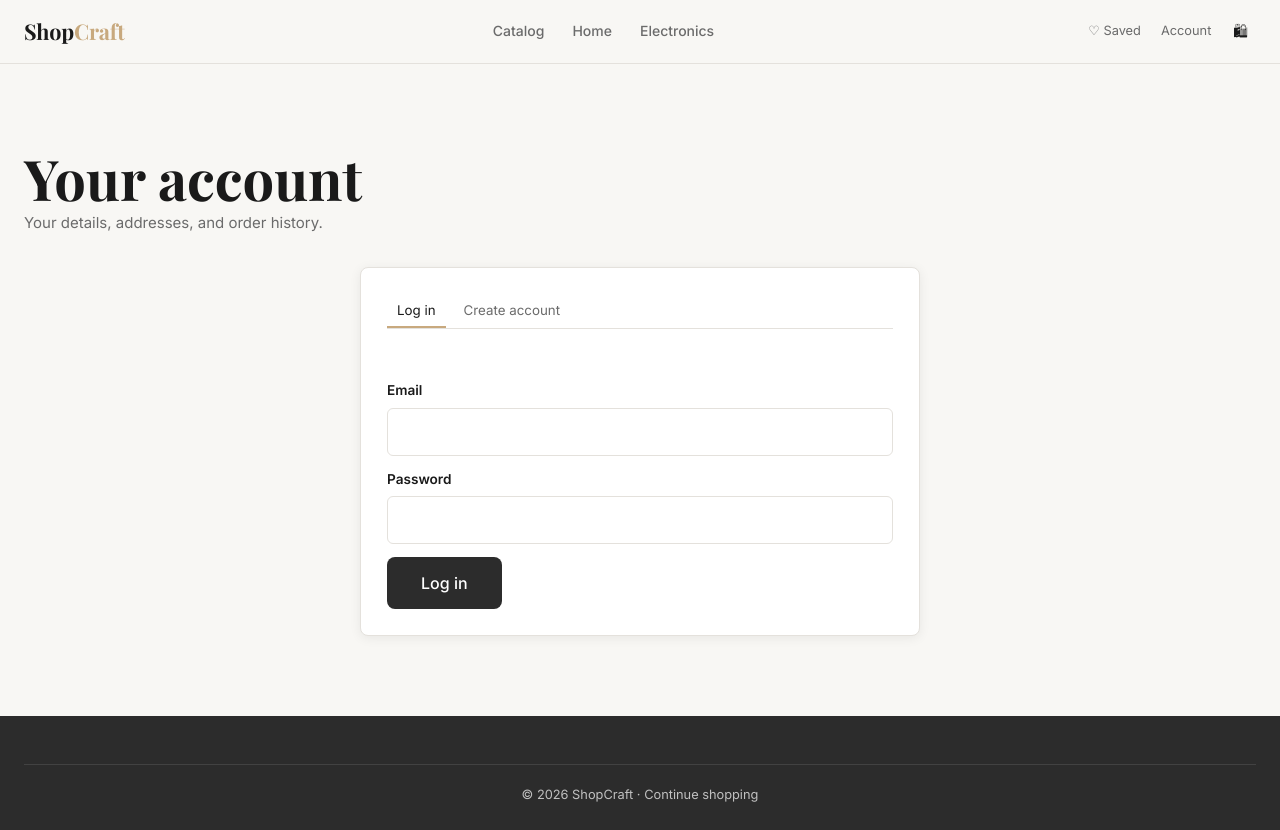
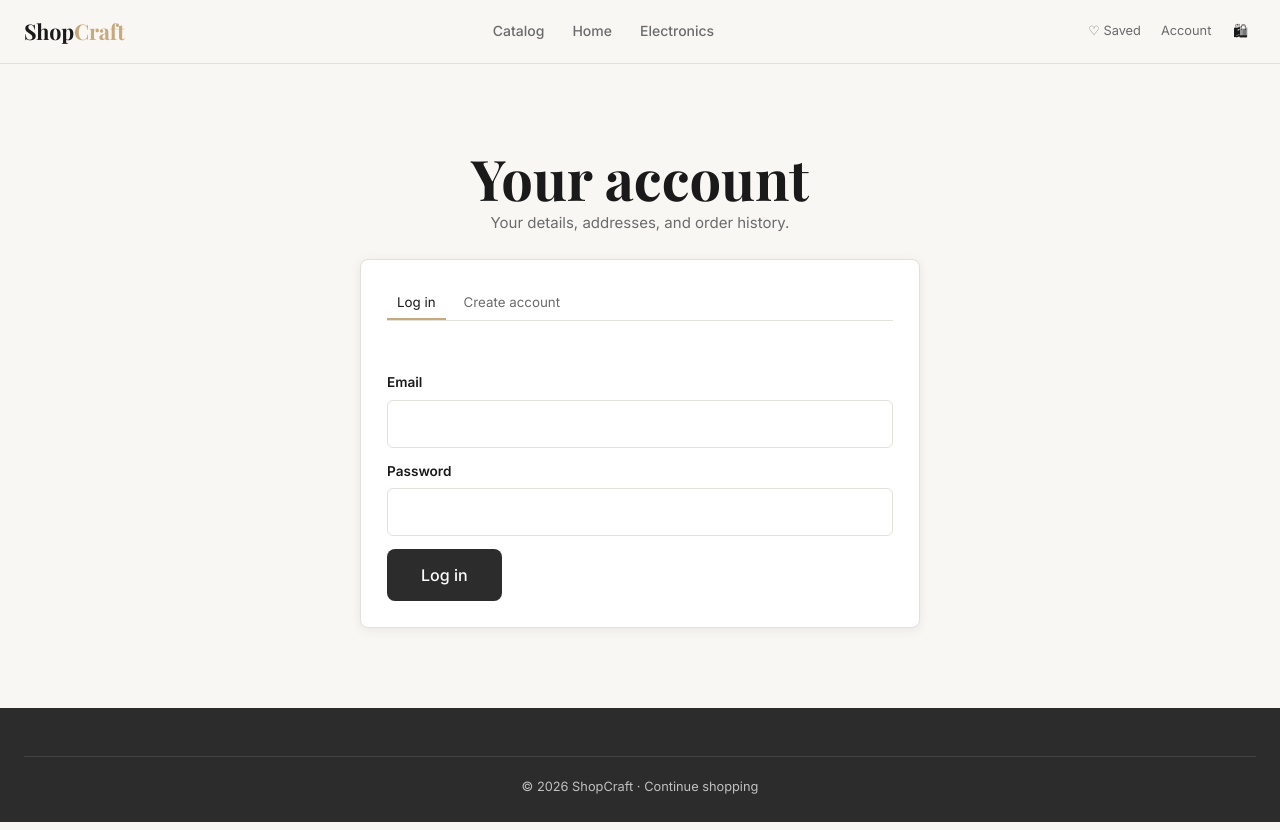
Before and after one commit to kowshik5475/shopcraft, a website: page account.html in a window 1280 px wide. Drawn offline with nearby package versions, Linux system fonts and the light colour scheme; no server answers.

Commit message:
Update styles.css

```diff
--- a/css/styles.css
+++ b/css/styles.css
@@ -577,11 +577,21 @@ main.section > .container > .account-layout > #account-panel[hidden] {
     padding: 18px;
   }
 }
-/* Final account page spacing polish */
-main.section > .container > .account-layout {
-  margin-top: 12px;
+/* Center the Account page heading and subtitle */
+main.section > .container > .products-header {
+  justify-content: center;
+  text-align: center;
+  margin-bottom: 24px;
 }
 
-main.section > .container > .container > .products-header {
-  margin-bottom: 24px;
+main.section > .container > .products-header > div {
+  width: 100%;
 }
+
+main.section > .container > .products-header h1 {
+  text-align: center;
+}
+
+main.section > .container > .products-header p {
+  text-align: center;
+}
```
